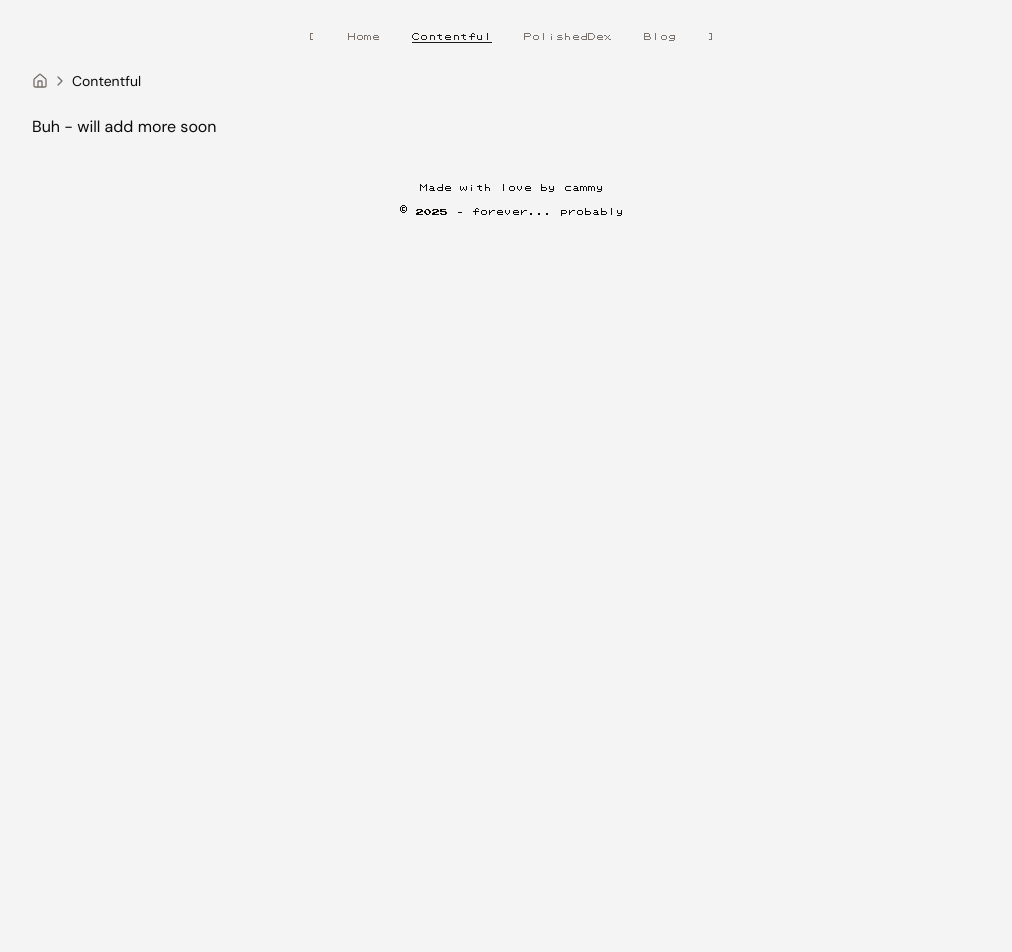
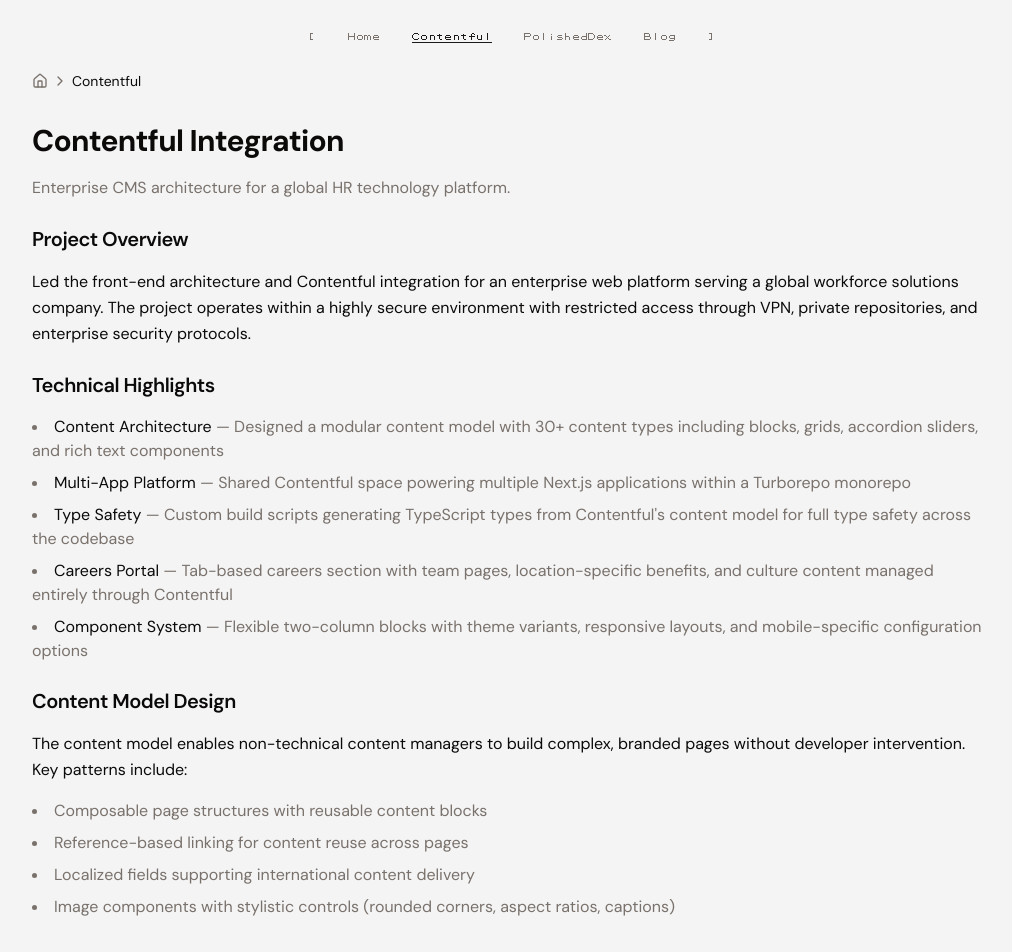
Before and after one commit to caomicc/pink, a Next.js app: page /contentful in a window 1280 px wide. Shown: the top 952 px of the page, without its empty margins (128-1140 px from the left). Before the commit the page ends 800 px from the top, so only its background shows below. Built offline with nearby package versions, Linux system fonts and the light colour scheme.

Commit message:
feat: enhance Contentful landing page with detailed project overview and technical highlights; update PolishedDex landing page content and structure

```diff
--- a/src/app/contentful/page.tsx
+++ b/src/app/contentful/page.tsx
@@ -4,16 +4,85 @@
 
 export const metadata: Metadata = generatePageMetadata({
   title: 'Contentful Integration',
-  description: 'Contentful CMS integration examples and projects.',
+  description: 'Enterprise-grade Contentful CMS integration experience.',
   path: '/contentful',
-  noIndex: true, // Hide from search since it's a placeholder
+  noIndex: true,
 });
 
 export default function ContentfulLandingPage() {
   return (
-    <div className="">
-      <Breadcrumbs items={[{ label: 'Contentful' }]} className="mb-6" />
-      Buh - will add more soon
+    <div className="flex flex-col gap-6">
+      <Breadcrumbs items={[{ label: 'Contentful' }]} className="mb-2" />
+
+      <section className="flex flex-col gap-4">
+        <h1 className="text-3xl font-bold">Contentful Integration</h1>
+        <p className="text-muted-foreground">
+          Enterprise CMS architecture for a global HR technology platform.
+        </p>
+      </section>
+
+      <section className="flex flex-col gap-4">
+        <h2 className="text-xl font-semibold">Project Overview</h2>
+        <p>
+          Led the front-end architecture and Contentful integration for an enterprise
+          web platform serving a global workforce solutions company. The project
+          operates within a highly secure environment with restricted access through
+          VPN, private repositories, and enterprise security protocols.
+        </p>
+      </section>
+
+      <section className="flex flex-col gap-4">
+        <h2 className="text-xl font-semibold">Technical Highlights</h2>
+        <ul className="list-disc list-inside space-y-2 text-muted-foreground">
+          <li>
+            <span className="text-foreground font-medium">Content Architecture</span> —
+            Designed a modular content model with 30+ content types including blocks,
+            grids, accordion sliders, and rich text components
+          </li>
+          <li>
+            <span className="text-foreground font-medium">Multi-App Platform</span> —
+            Shared Contentful space powering multiple Next.js applications within a
+            Turborepo monorepo
+          </li>
+          <li>
+            <span className="text-foreground font-medium">Type Safety</span> —
+            Custom build scripts generating TypeScript types from Contentful's content
+            model for full type safety across the codebase
+          </li>
+          <li>
+            <span className="text-foreground font-medium">Careers Portal</span> —
+            Tab-based careers section with team pages, location-specific benefits,
+            and culture content managed entirely through Contentful
+          </li>
+          <li>
+            <span className="text-foreground font-medium">Component System</span> —
+            Flexible two-column blocks with theme variants, responsive layouts, and
+            mobile-specific configuration options
+          </li>
+        </ul>
+      </section>
+
+      <section className="flex flex-col gap-4">
+        <h2 className="text-xl font-semibold">Content Model Design</h2>
+        <p>
+          The content model enables non-technical content managers to build complex,
+          branded pages without developer intervention. Key patterns include:
+        </p>
+        <ul className="list-disc list-inside space-y-2 text-muted-foreground">
+          <li>Composable page structures with reusable content blocks</li>
+          <li>Reference-based linking for content reuse across pages</li>
+          <li>Localized fields supporting international content delivery</li>
+          <li>Image components with stylistic controls (rounded corners, aspect ratios, captions)</li>
+        </ul>
+      </section>
+
+      <section className="flex flex-col gap-4 p-4 bg-muted/50 rounded-lg">
+        <p className="text-sm text-muted-foreground">
+          <strong>Note:</strong> Due to enterprise security requirements, source code and
+          live deployments are not publicly accessible. This overview represents the
+          architectural approach and technical scope of the integration.
+        </p>
+      </section>
     </div>
   );
 }
--- a/src/app/polisheddex/page.tsx
+++ b/src/app/polisheddex/page.tsx
@@ -96,11 +96,11 @@
   },
 ];
 
-const trustSignals = [
-  { icon: Users, stat: '330k', label: 'Monthly Pageviews' },
-  { icon: Clock, stat: '100+', label: 'Hours Saved Per Month' },
-  { icon: Shield, stat: '99.9%', label: 'Data Accuracy' },
-];
+// const trustSignals = [
+//   { icon: Users, stat: '330k', label: 'Monthly Pageviews' },
+//   { icon: Clock, stat: '100+', label: 'Hours Saved Per Month' },
+
+// ];
 
 export default function PolishedDexLanding() {
   return (
@@ -123,7 +123,7 @@
 
 
         {/* Trust Signals */}
-        <div className="mt-12 flex flex-wrap justify-center gap-8 border-t pt-8">
+        {/* <div className="mt-12 flex flex-wrap justify-center gap-8 border-t pt-8">
           {trustSignals.map((signal) => (
             <div key={signal.label} className="text-center">
               <signal.icon className="mx-auto mb-2 size-5 text-muted-foreground" />
@@ -131,7 +131,7 @@
               <p className="text-xs text-muted-foreground">{signal.label}</p>
             </div>
           ))}
-        </div>
+        </div> */}
       </section>
 
       {/* Problem/Solution */}
@@ -256,7 +256,7 @@
 
 
       {/* Live Sites */}
-      <section className="mb-16">
+      {/* <section className="mb-16">
         <h2 className="h2 text-center font-polished mb-2">Trusted by ROM Hackers</h2>
         <p className="mb-8 text-center text-muted-foreground">
           See PolishedDex in action on these live community databases
@@ -304,14 +304,14 @@
             </Link>
           ))}
         </div>
-      </section>
+      </section> */}
 
       {/* CTA */}
       <section
         id="contact"
         className="scroll-mt-8 rounded-lg border bg-gradient-to-br from-primary/10 to-transparent p-6 text-center sm:p-8"
       >
-        <h2 className="h2 font-polished mb-2">Launch Your Database in 48 Hours</h2>
+        <h2 className="h2 font-polished mb-2">Launch Your Game Documentation!</h2>
         <p className="mx-auto mb-6 max-w-xl text-muted-foreground">
           Send your ROM hack name and GitHub repo link. I&apos;ll review your
           project for compatibility and have your live database ready within 2 days.
@@ -319,13 +319,10 @@
         <div className="flex flex-wrap justify-center gap-4">
           <Button asChild size="lg">
             <Link href="mailto:caomicc@gmail.com?subject=PolishedDex%20Inquiry%20-%20[Your%20ROM%20Name]">
-              Get Your Free Quote
+              Let's chat!
             </Link>
           </Button>
         </div>
-        <p className="mt-4 text-xs text-muted-foreground">
-          No commitment required. Free compatibility check included.
-        </p>
       </section>
 
 
```
Also changed, not shown: 1 other file (tests, documents, lock files or other folders).
